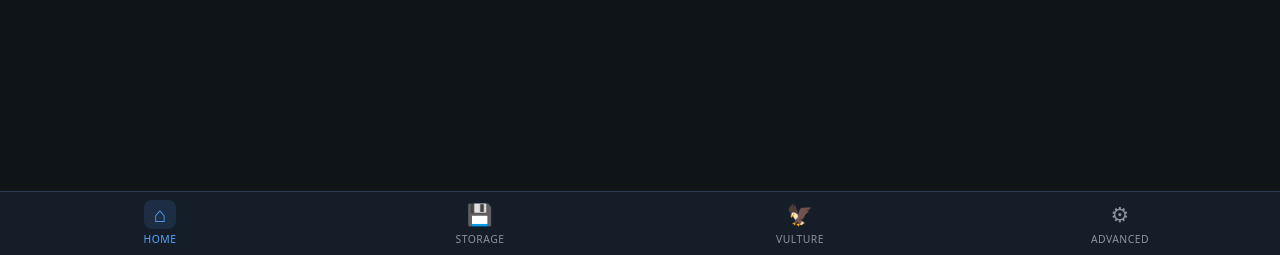
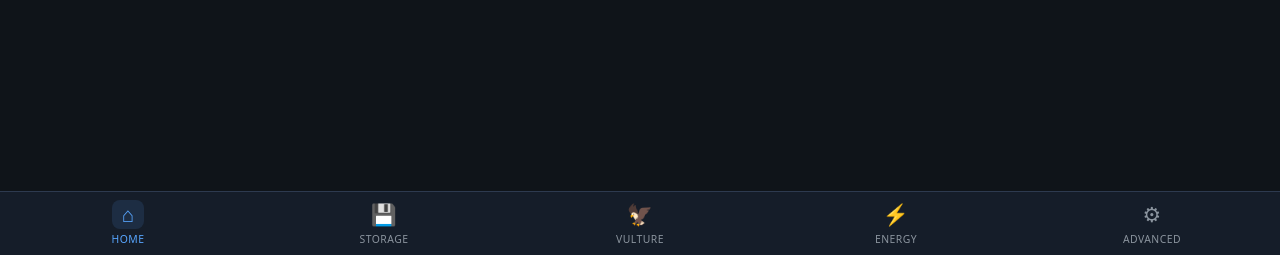
Before and after one commit to vinnieb58/Vulture, a Python web app: template dashboard/templates/nest.html in a window 1280 px wide. Shown: the part 545-800 px from the top of the page. Run offline with Jinja, Linux system fonts and the light colour scheme; the template is opened without the code that fills it, so the values that code supplies are empty.

Commit message:
Add Energy link to bottom navigation across dashboard pages
Co-authored-by: vinnieb58 <vinnieb58@users.noreply.github.com>

```diff
--- a/dashboard/templates/advanced.html
+++ b/dashboard/templates/advanced.html
@@ -718,6 +718,10 @@
     <span class="nav-icon">🦅</span>
     <span class="nav-label">Vulture</span>
   </a>
+  <a href="/kestrel" class="nav-item">
+    <span class="nav-icon">⚡</span>
+    <span class="nav-label">Energy</span>
+  </a>
   <a href="/advanced" class="nav-item active" aria-current="page">
     <span class="nav-icon">⚙</span>
     <span class="nav-label">Advanced</span>
--- a/dashboard/templates/kestrel.html
+++ b/dashboard/templates/kestrel.html
@@ -375,6 +375,10 @@
     <span class="nav-icon">🦅</span>
     <span class="nav-label">Vulture</span>
   </a>
+  <a href="/kestrel" class="nav-item active" aria-current="page">
+    <span class="nav-icon">⚡</span>
+    <span class="nav-label">Energy</span>
+  </a>
   <a href="/advanced" class="nav-item">
     <span class="nav-icon">⚙</span>
     <span class="nav-label">Advanced</span>
--- a/dashboard/templates/nest.html
+++ b/dashboard/templates/nest.html
@@ -653,6 +653,10 @@
     <span class="nav-icon">🦅</span>
     <span class="nav-label">Vulture</span>
   </a>
+  <a href="/kestrel" class="nav-item">
+    <span class="nav-icon">⚡</span>
+    <span class="nav-label">Energy</span>
+  </a>
   <a href="/advanced" class="nav-item">
     <span class="nav-icon">⚙</span>
     <span class="nav-label">Advanced</span>
--- a/dashboard/templates/storage.html
+++ b/dashboard/templates/storage.html
@@ -432,6 +432,10 @@
     <span class="nav-icon">🦅</span>
     <span class="nav-label">Vulture</span>
   </a>
+  <a href="/kestrel" class="nav-item">
+    <span class="nav-icon">⚡</span>
+    <span class="nav-label">Energy</span>
+  </a>
   <a href="/advanced" class="nav-item">
     <span class="nav-icon">⚙</span>
     <span class="nav-label">Advanced</span>
--- a/dashboard/templates/vulture.html
+++ b/dashboard/templates/vulture.html
@@ -400,6 +400,10 @@
     <span class="nav-icon">🦅</span>
     <span class="nav-label">Vulture</span>
   </a>
+  <a href="/kestrel" class="nav-item">
+    <span class="nav-icon">⚡</span>
+    <span class="nav-label">Energy</span>
+  </a>
   <a href="/advanced" class="nav-item">
     <span class="nav-icon">⚙</span>
     <span class="nav-label">Advanced</span>
```
Also changed, not shown: tests/test_dashboard.py (+2 -0 lines).
